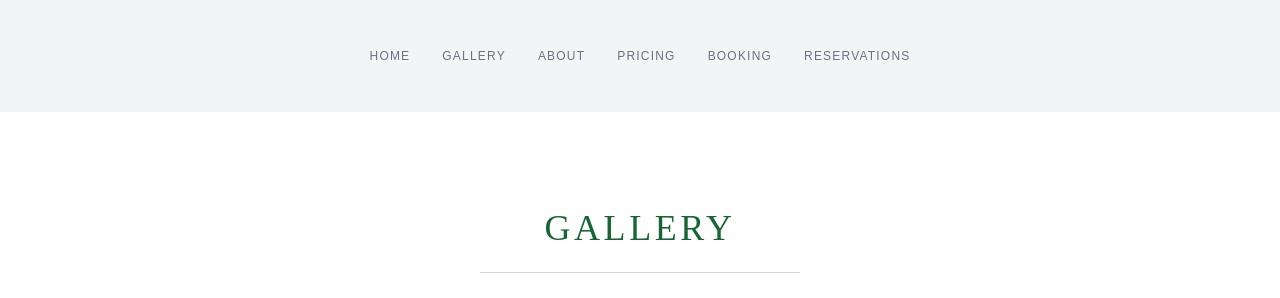
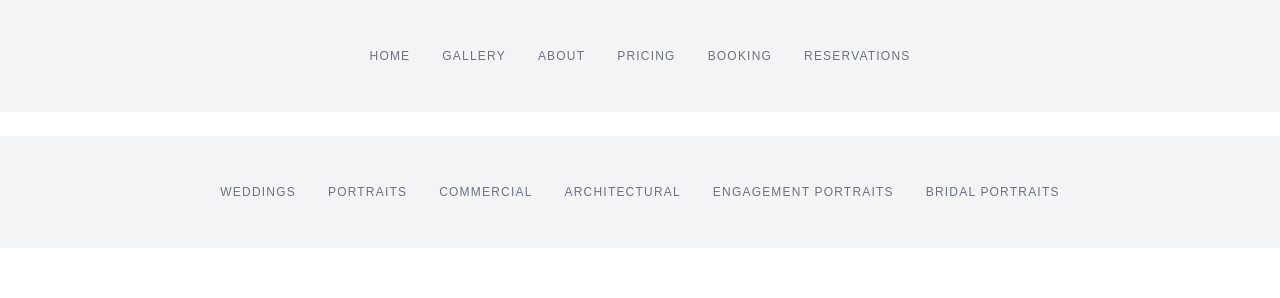
Before and after one commit to mhackersu/dbm-photography, a Next.js app: page /gallery in a window 1280 px wide. Shown: the top 298 px of the page. Built offline with nearby package versions, Linux system fonts and the light colour scheme.

Commit message:
gallery nav

```diff
--- /dev/null
+++ b/src/app/gallery-menu.tsx
@@ -0,0 +1,19 @@
+import Link from 'next/link'
+import "./styles/globals.css";
+
+export default function GalleryMenu() {
+
+    return (
+      <div>
+        {/* Header Menu */}
+        <div className="bg-gray-100 py-12 flex items-center justify-center uppercase tracking-widest text-xs text-gray-500">
+            <Link href="/weddings" className="mx-4">Weddings</Link>
+            <Link href="/portraits" className="mx-4">Portraits</Link>
+            <Link href="#" className="mx-4">Commercial</Link>
+            <Link href="#" className="mx-4">Architectural</Link>
+            <Link href="#" className="mx-4">Engagement Portraits</Link>
+            <Link href="#" className="mx-4">Bridal Portraits</Link>
+        </div>
+      </div>
+    );
+}
--- a/src/pages/gallery.tsx
+++ b/src/pages/gallery.tsx
@@ -1,12 +1,15 @@
 import "../app/styles/globals.css";
+import Header from '@/app/header';
+import GalleryMenu from "@/app/gallery-menu";
 import Footer from '@/app/footer';
-import Header from '@/app/header';
 
 export default function Gallery() {
 
     return (
       <div>
         <Header />
+        <br></br>
+        <GalleryMenu />
         {/* Centered Page Title & Subtitle */}
         <div className="py-24 text-center bg-white">
           <h1 className="text-4xl text-green-800 font-display uppercase tracking-widest">Gallery</h1>
@@ -15,17 +18,6 @@ export default function Gallery() {
             Welcome to our online gallery and store. We offer wedding and portrait photography along with exceptional print and frame products. Each photo session includes an online photography gallery which now features a complete line of greeting and seasonal cards. Ordering online is quick and easy and now includes contactless delivery, including albums and frames! We only use the very best in photographic prints and techniques; equipment and supplies that have proven the test of time.
           </h2>
         </div>
-        <div className="px-12 flex flex-wrap gap-4">
-          <img className="w-auto h-72 flex-shrink object-cover" src="https://res.cloudinary.com/desertsofcacti/image/upload/v1737242160/Double%20Bar%20M%20Photography/EmilyWilsonBP11_0072_FAV_tjb7pj.jpg" />
-          <img className="w-auto h-72 flex-shrink object-cover" src="https://res.cloudinary.com/desertsofcacti/image/upload/v1737242160/Double%20Bar%20M%20Photography/MarniGrantEP15_0589_urhkdl.jpg" />
-          <img className="w-auto h-72 flex-shrink object-cover" src="https://res.cloudinary.com/desertsofcacti/image/upload/v1737242159/Double%20Bar%20M%20Photography/EmilyWilsonBP11_0222_FAV_auat7i.jpg" />
-          <img className="w-auto h-72 flex-shrink object-cover" src="https://res.cloudinary.com/desertsofcacti/image/upload/v1737242097/Double%20Bar%20M%20Photography/609905_EmilyJohnWED12_0090_y2mnks.jpg" />
-          <img className="w-auto h-72 flex-shrink object-cover" src="https://res.cloudinary.com/desertsofcacti/image/upload/v1737242158/Double%20Bar%20M%20Photography/609905_EmilyJohnWED12_0738_mlsq17.jpg" />
-          <img className="w-auto h-72 flex-shrink object-cover" src="https://res.cloudinary.com/desertsofcacti/image/upload/v1737242158/Double%20Bar%20M%20Photography/609911_MeganRonnieWED12_0444_chq0mv.jpg" />
-          <img className="w-auto h-72 flex-shrink object-cover" src="https://res.cloudinary.com/desertsofcacti/image/upload/v1737242157/Double%20Bar%20M%20Photography/633059_StephanieKevinWED12_0502_ioomoz.jpg" />
-          <img className="w-auto h-72 flex-shrink object-cover" src="https://res.cloudinary.com/desertsofcacti/image/upload/v1737242100/Double%20Bar%20M%20Photography/NicoleKyriakosWED11_529_bym6or.jpg" />
-        </div>
-        <br></br>
         <Footer />
       </div>
     );
--- a/src/pages/portraits.tsx
+++ b/src/pages/portraits.tsx
@@ -1,12 +1,15 @@
 import "../app/styles/globals.css";
+import Header from '@/app/header';
+import GalleryMenu from "@/app/gallery-menu";
 import Footer from '@/app/footer';
-import Header from '@/app/header';
 
 export default function Portraits() {
 
     return (
       <div>
         <Header />
+        <br></br>
+        <GalleryMenu />
         {/* Centered Page Title & Subtitle */}
         <div className="py-24 text-center bg-white">
           <h1 className="text-4xl text-green-800 font-display uppercase tracking-widest">Portraits</h1>
--- a/src/pages/weddings.tsx
+++ b/src/pages/weddings.tsx
@@ -1,5 +1,6 @@
 import "../app/styles/globals.css";
 import Header from "@/app/header";
+import GalleryMenu from "@/app/gallery-menu";
 import Footer from "@/app/footer";
 
 export default function Weddings() {
@@ -7,12 +8,14 @@ export default function Weddings() {
     return (
       <div>
         <Header />
+        <br></br>
+        <GalleryMenu />
           {/* Centered Page Title & Subtitle */}
           <div className="py-24 text-center bg-white">
           <h1 className="text-4xl text-green-800 font-display uppercase tracking-widest">Wedding Photography</h1>
           <div className="w-full max-w-xs h-px bg-gray-300 my-6 mx-auto"></div>
           <h2 className="uppercase max-w-sm mx-auto font-heading font-light tracking-widest text-gray-500">
-          In addition to a complete range of wedding ceremony & reception photography coverage for your wedding, we offer engagement photography and bridal portraits.
+          We offer a complete range of wedding ceremony & reception photography coverage for your wedding. Additionally, we offer engagement photography and bridal portraits.
           </h2>
         </div>
         <div className="flex">
@@ -56,6 +59,16 @@ export default function Weddings() {
         </div>
         </div>
         </div>
+        <div className="px-12 flex flex-wrap gap-4">
+          <img className="w-auto h-72 flex-shrink object-cover" src="https://res.cloudinary.com/desertsofcacti/image/upload/v1737242160/Double%20Bar%20M%20Photography/EmilyWilsonBP11_0072_FAV_tjb7pj.jpg" />
+          <img className="w-auto h-72 flex-shrink object-cover" src="https://res.cloudinary.com/desertsofcacti/image/upload/v1737242160/Double%20Bar%20M%20Photography/MarniGrantEP15_0589_urhkdl.jpg" />
+          <img className="w-auto h-72 flex-shrink object-cover" src="https://res.cloudinary.com/desertsofcacti/image/upload/v1737242159/Double%20Bar%20M%20Photography/EmilyWilsonBP11_0222_FAV_auat7i.jpg" />
+          <img className="w-auto h-72 flex-shrink object-cover" src="https://res.cloudinary.com/desertsofcacti/image/upload/v1737242097/Double%20Bar%20M%20Photography/609905_EmilyJohnWED12_0090_y2mnks.jpg" />
+          <img className="w-auto h-72 flex-shrink object-cover" src="https://res.cloudinary.com/desertsofcacti/image/upload/v1737242158/Double%20Bar%20M%20Photography/609905_EmilyJohnWED12_0738_mlsq17.jpg" />
+          <img className="w-auto h-72 flex-shrink object-cover" src="https://res.cloudinary.com/desertsofcacti/image/upload/v1737242158/Double%20Bar%20M%20Photography/609911_MeganRonnieWED12_0444_chq0mv.jpg" />
+          <img className="w-auto h-72 flex-shrink object-cover" src="https://res.cloudinary.com/desertsofcacti/image/upload/v1737242157/Double%20Bar%20M%20Photography/633059_StephanieKevinWED12_0502_ioomoz.jpg" />
+          <img className="w-auto h-72 flex-shrink object-cover" src="https://res.cloudinary.com/desertsofcacti/image/upload/v1737242100/Double%20Bar%20M%20Photography/NicoleKyriakosWED11_529_bym6or.jpg" />
+        </div>
         <br></br>
         <Footer />
       </div>
```
